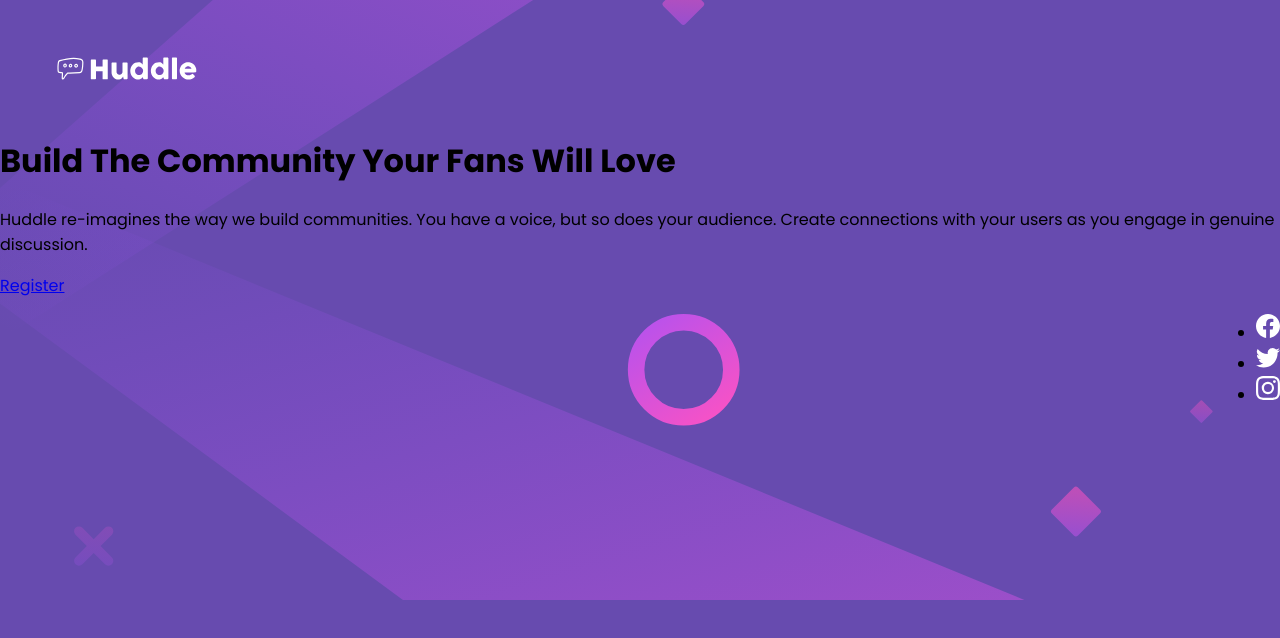
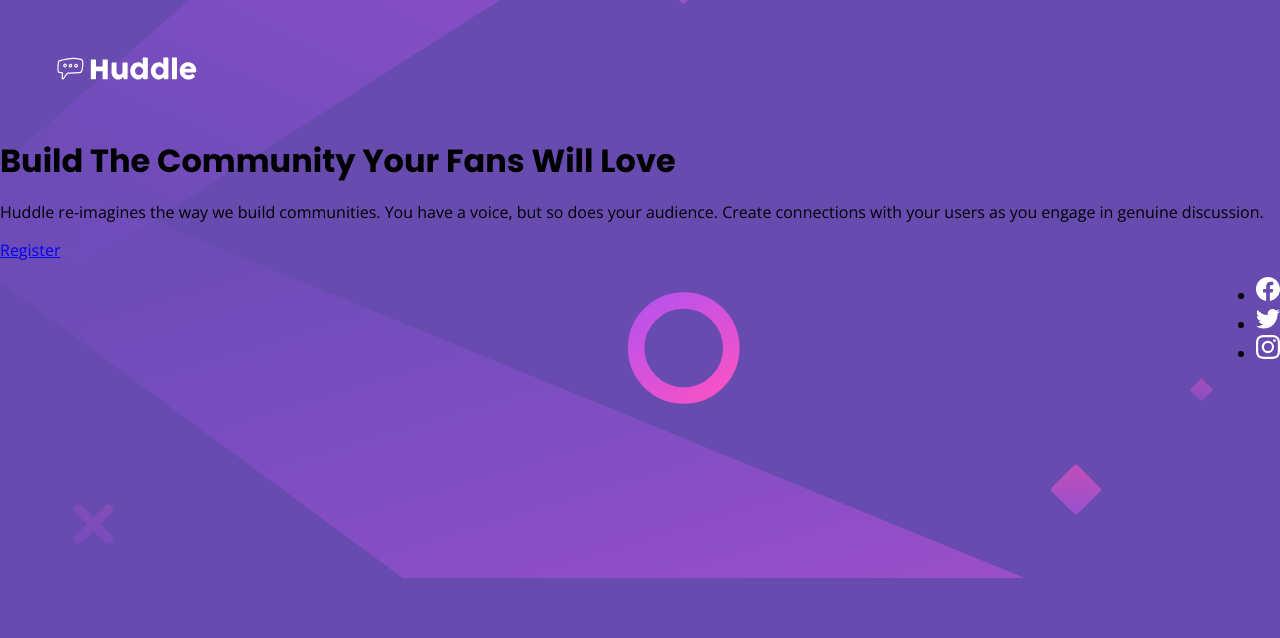
Before and after one commit to Bhevans17/huddle-landing-page-with-single-section, a plain HTML site: page index.html in a window 1280 px wide. Drawn offline with nearby package versions, Linux system fonts and the light colour scheme.

Commit message:
Updated
- updated header
- updated base styles

```diff
--- a/style.css
+++ b/style.css
@@ -1,16 +1,33 @@
-@import url("https://fonts.googleapis.com/css2?family=Poppins:wght@300;400;500;700&display=swap");
-
+@import url("https://fonts.googleapis.com/css2?family=Open+Sans:ital,wght@0,300..800;1,300..800&family=Poppins:ital,wght@0,100;0,200;0,300;0,400;0,500;0,600;0,700;0,800;0,900;1,100;1,200;1,300;1,400;1,500;1,600;1,700;1,800;1,900&display=swap");
 :root {
   --violet: hsl(257, 40%, 49%);
   --soft-magenta: hsl(300, 69%, 71%);
 }
 
 body {
-  font-family: "Poppins", sans-serif;
+  font-family: "Open Sans", sans-serif;
   background-color: var(--violet);
   margin: 0;
   padding: 0;
   box-sizing: border-box;
+}
+
+h1,
+h2,
+h3,
+h4,
+h5,
+h6 {
+  font-family: "Poppins", sans-serif;
+  margin: 0;
+  padding: 0;
+}
+
+/* Buttons */
+.btn:hover {
+  background-color: var(--soft-magenta) !important;
+  border: 1px solid var(--soft-magenta) !important;
+  color: white !important;
 }
 
 /* Header */
@@ -54,12 +71,6 @@ header {
   #main_text {
     text-align: left !important;
   }
-}
-
-.btn:hover {
-  background-color: var(--soft-magenta) !important;
-  border: 1px solid var(--soft-magenta) !important;
-  color: white !important;
 }
 
 @media only screen and (min-width: 768px) {
```
Also changed, not shown: README.md.
